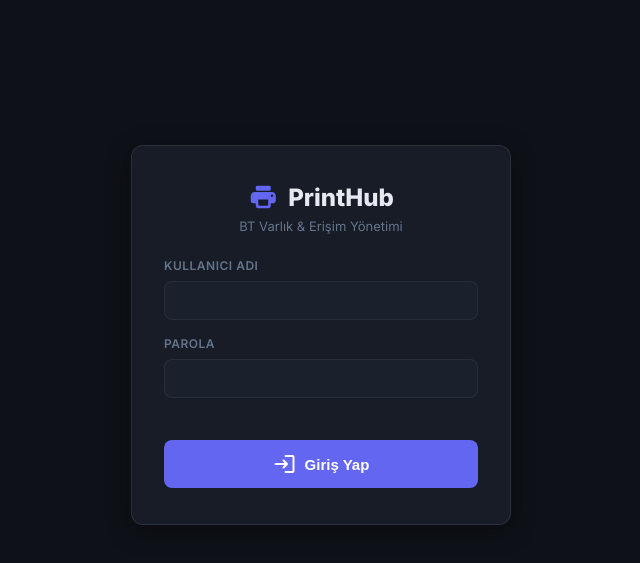
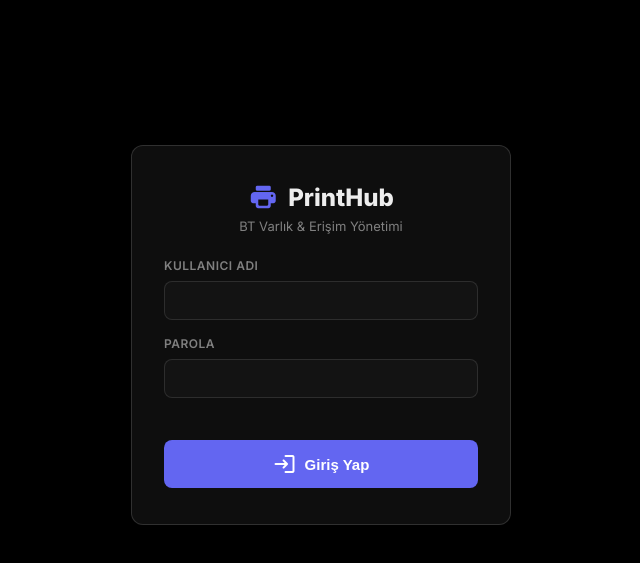
Before and after one commit to talhacaglar/PrintHub, an Electron app: page index.html in a window 1280 px wide. Shown: the part 65-628 px from the top of the page, without its empty margins (319-959 px from the left). Drawn offline with Linux system fonts and the light colour scheme; no server answers.

Commit message:
Karanlık tema saf siyah (OLED)
Zemin ve kenar çubuğu tam #000000. Kartlar/inputlar kaybolmasın diye
kademeli koyu griler (#0e0e0e, #131313); saf siyahta gölge iş görmediği
için ayrımı kenarlıklar taşıyor ve biraz belirginleştirildi.

Palet nötrleştirildi — eski mavi-slate tonlar saf siyahın yanında
mavimsi duruyordu.

Kontrast oranları WCAG AA üstünde tutuldu (zemin/kart):
ana metin 17.9/16.5, ikincil 8.3/7.7, soluk 5.3/4.9. Soluk metin ilk
denemede 4.43 ile eşiğin altında kalıyordu, #808080'e açıldı — ipucu
yazıları küçük punto.

Açık tema etkilenmiyor; değiştirilen her değişkeni kendisi eziyor.

Co-Authored-By: Claude Opus 5 <noreply@anthropic.com>

```diff
--- a/style.css
+++ b/style.css
@@ -2,13 +2,17 @@
    CSS RESET & VARIABLES
    ============================================ */
 :root {
-    /* Color Palette - Dark Mode (varsayılan) */
-    --bg-primary: #0e1117;
-    --bg-secondary: #131720;
-    --bg-card: #171c26;
-    --bg-card-hover: #1c2230;
-    --bg-sidebar: #10141c;
-    --bg-input: #1a202c;
+    /* Color Palette - Dark Mode (varsayılan) — saf siyah (OLED)
+       Zemin ve kenar çubuğu tam #000; kartlar/inputlar zeminden ayrışsın
+       diye kademeli koyu griler. Hepsi #000 olsaydı yüzeyler kaybolurdu.
+       Palet nötr tutuldu (eski mavi-slate tonları saf siyahın yanında
+       mavimsi görünüyordu). */
+    --bg-primary: #000000;
+    --bg-secondary: #0a0a0a;
+    --bg-card: #0e0e0e;
+    --bg-card-hover: #161616;
+    --bg-sidebar: #000000;
+    --bg-input: #131313;
 
     /* Accent — minimalist: tek düz renk (gradyan yok) */
     --accent-primary: #6366f1;
@@ -26,11 +30,11 @@
     --status-error: #ef4444;
     --status-error-bg: rgba(239, 68, 68, 0.12);
 
-    /* Text */
-    --text-primary: #e6e9ef;
-    --text-secondary: #94a3b8;
-    --text-muted: #64748b;
-    --text-inverse: #0f172a;
+    /* Text — saf siyah üzerinde tam beyaz göz yorar; kırık beyaz kullanılır */
+    --text-primary: #ededed;
+    --text-secondary: #a3a3a3;
+    --text-muted: #808080; /* en koyu yüzeyde bile AA (4.5:1) üstünde kalır */
+    --text-inverse: #0a0a0a;
 
     /* Toner Colors */
     --toner-cyan: #06b6d4;
@@ -39,11 +43,12 @@
     --toner-black: #cbd5e1;
     --toner-black-bar: #94a3b8; /* siyah toner çubuğu dolgusu */
 
-    /* Borders & Surfaces */
-    --border-color: rgba(148, 163, 184, 0.10);
-    --border-hover: rgba(148, 163, 184, 0.22);
-    --glass: rgba(23, 28, 38, 0.92);
-    --glass-border: rgba(148, 163, 184, 0.14);
+    /* Borders & Surfaces — saf siyahta gölge iş görmez, ayrımı kenarlıklar
+       taşır; bu yüzden biraz daha belirgin ve nötr tutuldu */
+    --border-color: rgba(255, 255, 255, 0.11);
+    --border-hover: rgba(255, 255, 255, 0.24);
+    --glass: rgba(10, 10, 10, 0.94);
+    --glass-border: rgba(255, 255, 255, 0.14);
 
     /* Shadows — minimalist: hafif */
     --shadow-sm: 0 1px 2px rgba(0, 0, 0, 0.25);
```
